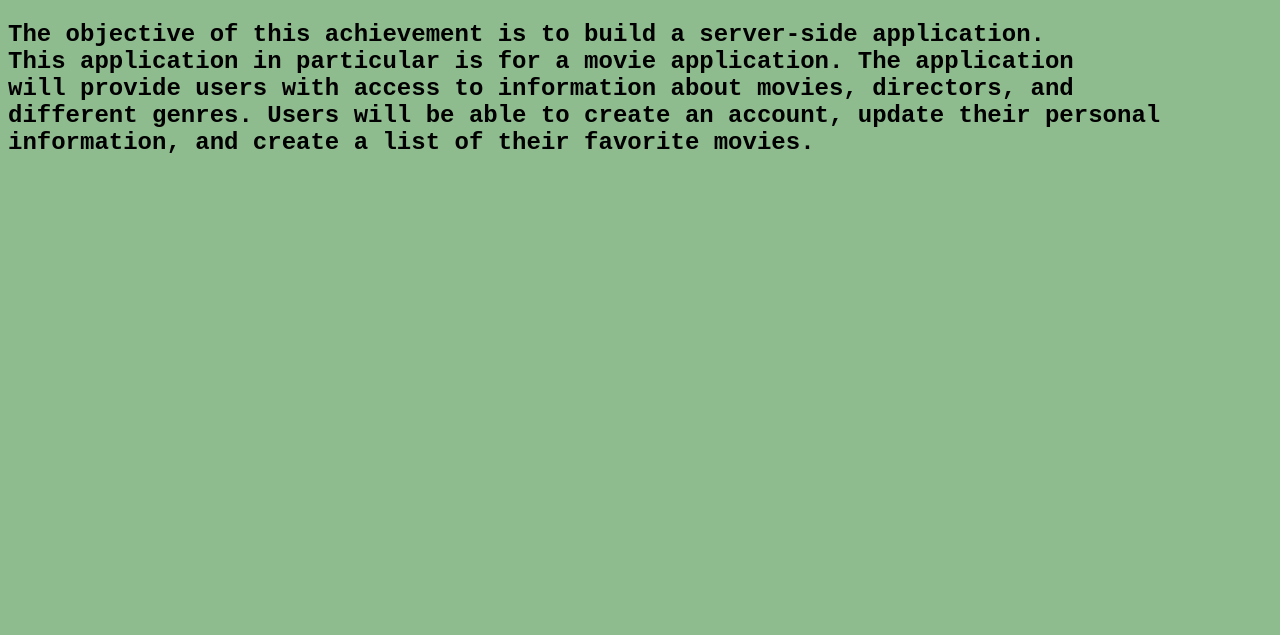
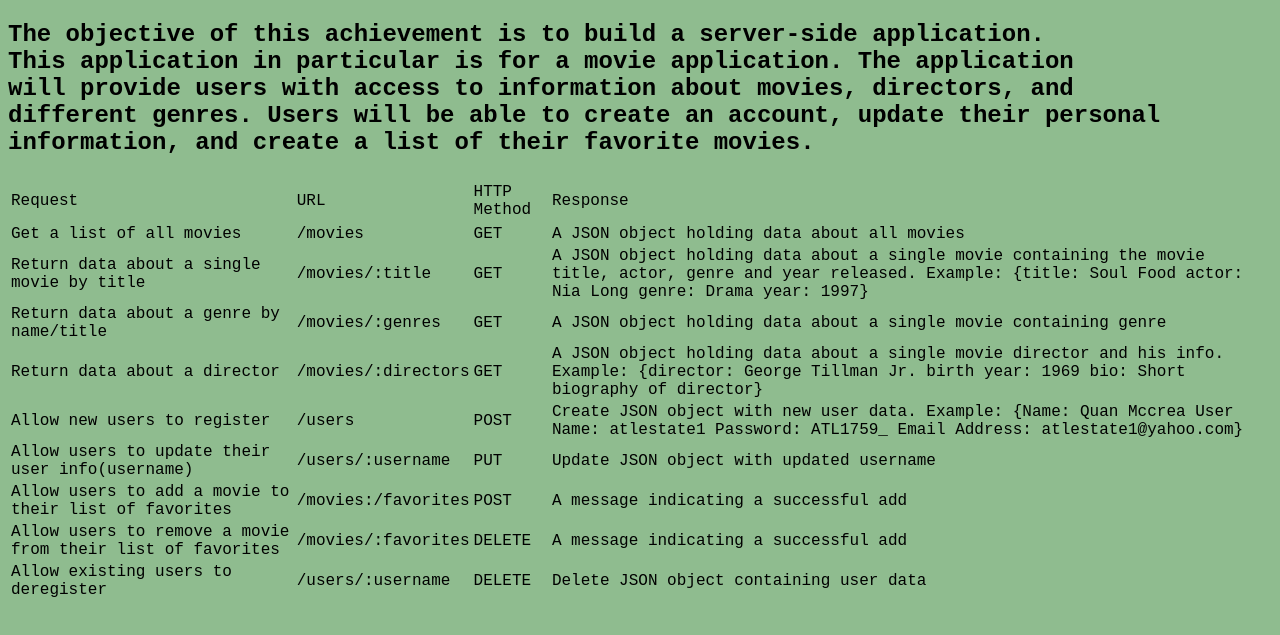
Before and after one commit to atlestate1/movie_api, a website: page public/documentation.html in a window 1280 px wide. Shown: the part 61-696 px from the top of the page. Drawn offline with Linux system fonts and the light colour scheme; files that its build step writes are made by us from their sources.

Commit message:
update documentation.html
update html

```diff
--- a/public/documentation.html
+++ b/public/documentation.html
@@ -16,6 +16,85 @@
         </h2>
 
 
+<table>
+  <tr>
+    <thead>
+      <td>Request</td>
+      <td>URL</td>
+      <td>HTTP Method</td>
+      <td>Response</td>
+    </thead>
+  </tr>
+  <tr>
+    <td>Get a list of all movies</td>
+    <td>/movies</td>
+    <td>GET</td>
+    <td>A JSON object holding data about all movies</td>
+  </tr>
+  <tr>
+    <td>Return data about a single movie by title</td>
+    <td>/movies/:title</td>
+    <td>GET</td>
+    <td>A JSON object holding data about a single movie containing the movie title, actor, genre
+      and year released. Example: {title: Soul Food
+                                   actor: Nia Long
+                                   genre: Drama
+                                   year: 1997}
+    </td>
+  </tr>
+  <tr>
+    <td>Return data about a genre by name/title</td>
+    <td>/movies/:genres</td>
+    <td>GET</td>
+    <td>A JSON object holding data about a single movie containing genre</td>
+  </tr>
+  <tr>
+    <td>Return data about a director</td>
+    <td>/movies/:directors</td>
+    <td>GET</td>
+    <td>A JSON object holding data about a single movie director and his info.
+        Example: {director: George Tillman Jr.
+                  birth year: 1969
+                  bio: Short biography of director}
+    </td>
+  </tr>
+  <tr>
+    <td>Allow new users to register</td>
+    <td>/users</td>
+    <td>POST</td>
+    <td>Create JSON object with new user data. Example: {Name: Quan Mccrea
+                                                         User Name: atlestate1
+                                                         Password: ATL1759_
+                                                         Email Address: atlestate1@yahoo.com}
+    </td>
+  </tr>
+  <tr>
+    <td>Allow users to update their user info(username)</td>
+    <td>/users/:username</td>
+    <td>PUT</td>
+    <td>Update JSON object with updated username</td>
+  </tr>
+  <tr>
+    <td>Allow users to add a movie to their list of favorites</td>
+    <td>/movies:/favorites</td>
+    <td>POST</td>
+    <td>A message indicating a successful add</td>
+  </tr>
+  <tr>
+    <td>Allow users to remove a movie from their list of favorites</td>
+    <td>/movies/:favorites</td>
+    <td>DELETE</td>
+    <td>A message indicating a successful add</td>
+  </tr>
+  <tr>
+    <td>Allow existing users to deregister</td>
+    <td>/users/:username</td>
+    <td>DELETE</td>
+    <td>Delete JSON object containing user data</td>
+  </tr>
+
+</table>
+
 </body>
 
 </html>
```
Also changed, not shown: index.js (+27 -0 lines).
